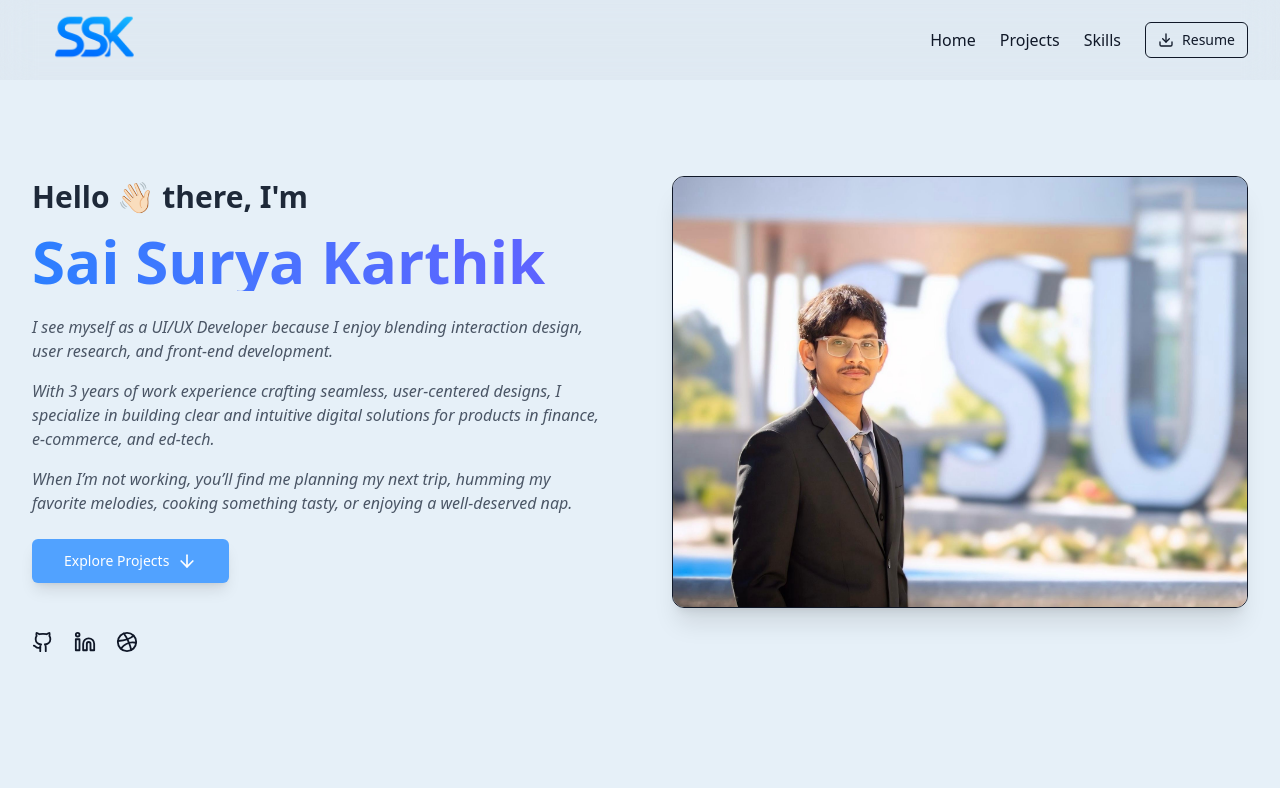
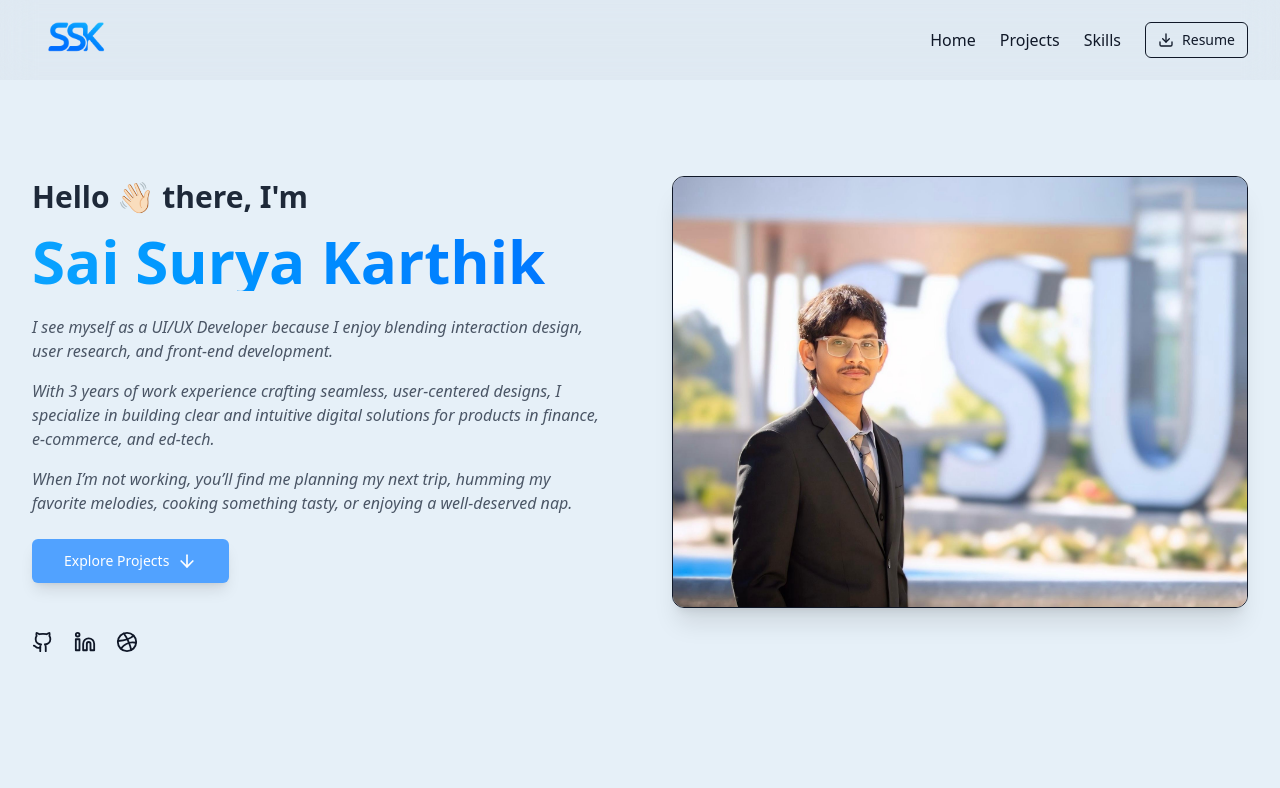
Before and after one commit to P-sskarthik/Portfolio-SSK, a React (Vite) app: page / in a window 1280 px wide. Shown: the top 788 px of the page. Built offline with nearby package versions, Linux system fonts and the light colour scheme.

Commit message:
LOGO and name color update

```diff
--- a/src/components/Hero.jsx
+++ b/src/components/Hero.jsx
@@ -42,7 +42,8 @@
   </motion.div>
 
 <motion.h1
-  className="text-3xl sm:text-4xl md:text-5xl lg:text-6xl font-semibold pt-4 bg-gradient-to-r from-blue-500 to-indigo-500 bg-clip-text text-transparent flex flex-wrap"
+ className="text-3xl sm:text-4xl md:text-5xl lg:text-6xl font-semibold pt-4 bg-gradient-to-r from-[#0ba3ff] to-[#0072FF] bg-clip-text text-transparent flex flex-wrap"
+
   initial={{ opacity: 0, y: 20 }}
   animate={{ opacity: 1, y: 0 }}
   transition={{ delay: 0.5, duration: 0.6 }}
--- a/src/components/Navbar.jsx
+++ b/src/components/Navbar.jsx
@@ -92,7 +92,7 @@
   <img
     src="/Logo.png"
     alt="SSK Logo"
-    className="h-31 w-auto object-contain"
+    className="h-22 w-auto object-contain"
   />
 </button>
             </span>
```
